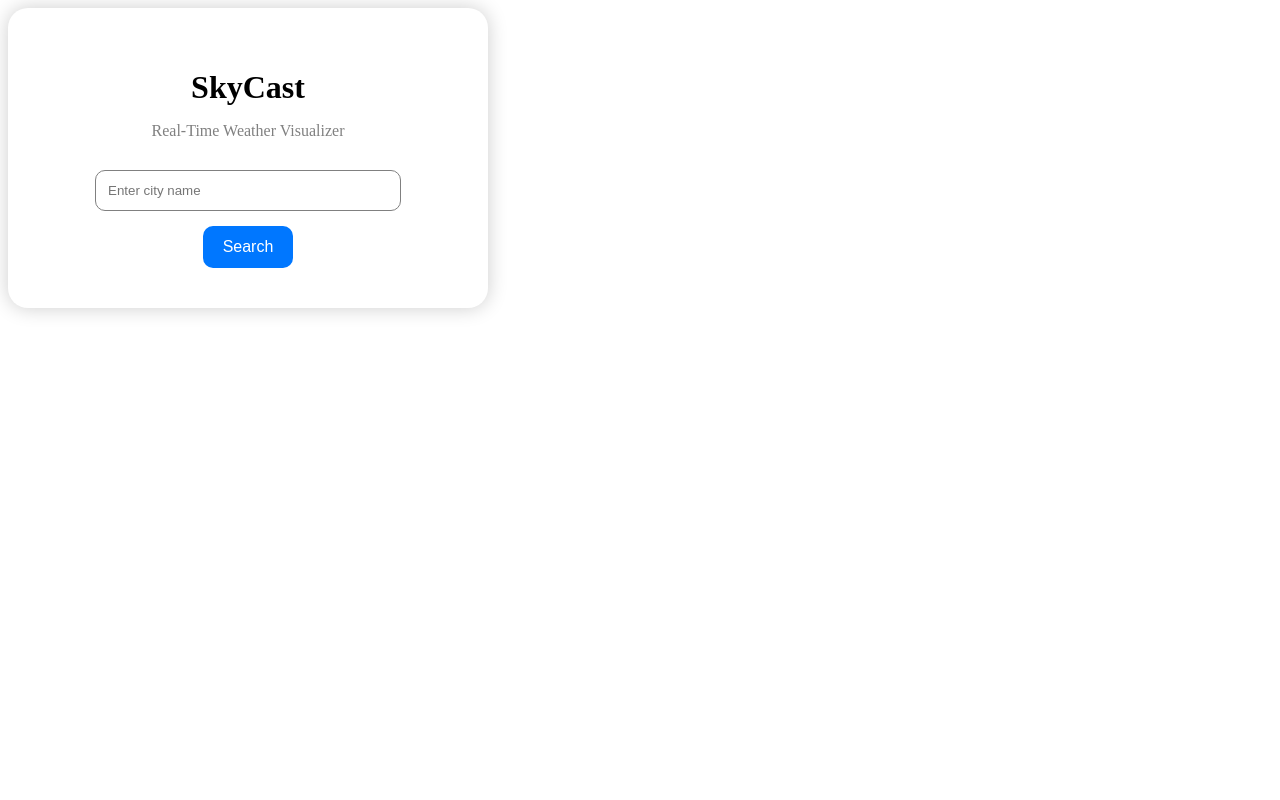
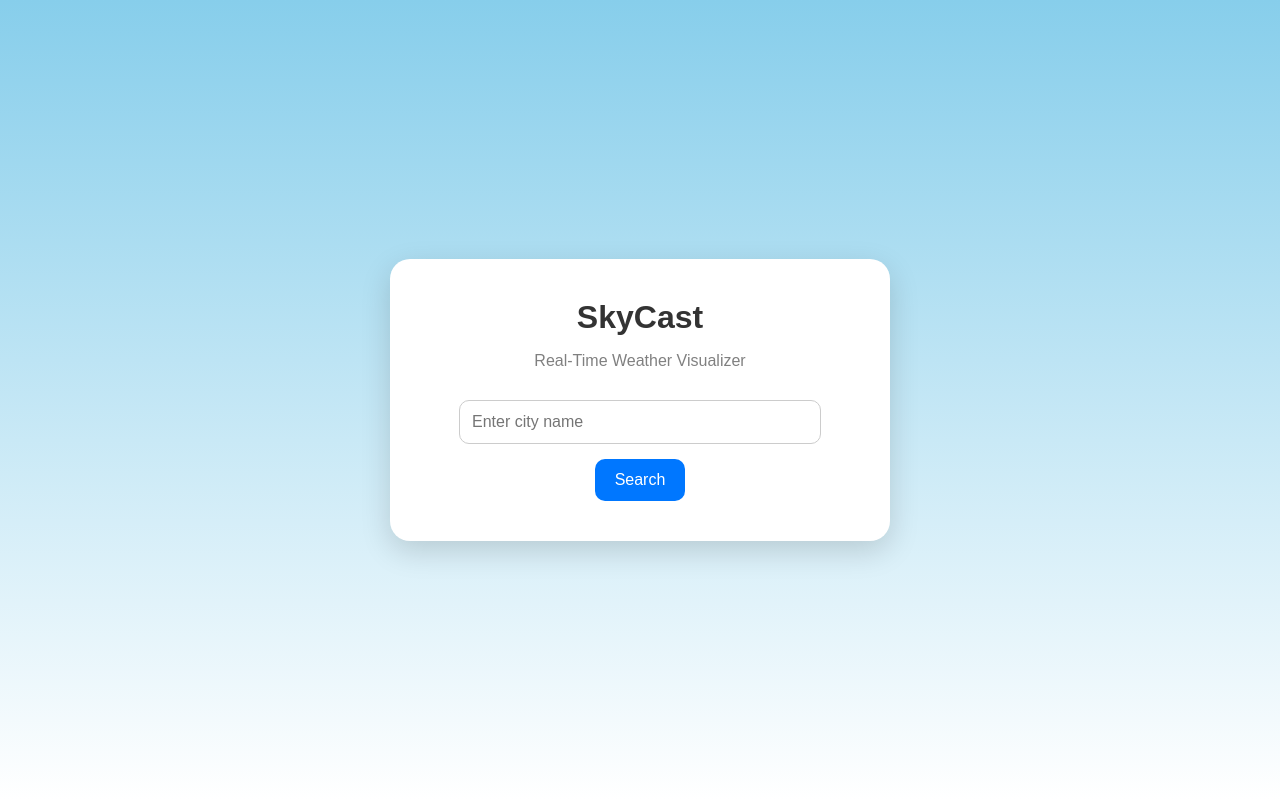
Before and after one commit to RaunakSen-EE/skycast-weather-visualizer, a Flask app: page / in a window 1280 px wide. Run offline with Flask 3, Linux system fonts and the light colour scheme.

Commit message:
Update main logic and improve styling

````diff
--- a/main.py
+++ b/main.py
@@ -29,10 +29,10 @@ if data:
     print("Temperature:", data["temp"], "°C")
     print("Humidity:", data["humidity"], "%")
 
-    # Store temperature
+    # Storing temperature
     temperature_history.append(data["temp"])
 
-    # Generate graph
+    # Generating graph
     generate_temperature_graph(temperature_history)
 
     # Scene switching
--- a/static/style.css
+++ b/static/style.css
@@ -1,8 +1,12 @@
-```css
 body {
 
     margin: 0;
-    padding: 0;
+
+    min-height: 100vh;
+
+    display: flex;
+    justify-content: center;
+    align-items: center;
 
     font-family: Arial, sans-serif;
 
@@ -11,15 +15,11 @@ body {
         #87ceeb,
         #ffffff
     );
-
-    height: 100vh;
-
-    display: flex;
-    justify-content: center;
-    align-items: center;
 }
 
 .container {
+
+    width: 420px;
 
     background: white;
 
@@ -27,16 +27,17 @@ body {
 
     border-radius: 20px;
 
-    width: 400px;
-
     text-align: center;
 
-    box-shadow: 0px 0px 20px rgba(0,0,0,0.2);
+    box-shadow: 0 10px 30px rgba(0, 0, 0, 0.15);
 }
 
 h1 {
 
+    margin-top: 0;
     margin-bottom: 10px;
+
+    color: #333;
 }
 
 .subtitle {
@@ -48,15 +49,17 @@ h1 {
 
 input {
 
-    width: 70%;
+    width: 80%;
 
     padding: 12px;
 
     border-radius: 10px;
 
-    border: 1px solid gray;
+    border: 1px solid #ccc;
 
     margin-bottom: 15px;
+
+    font-size: 16px;
 }
 
 button {
@@ -83,12 +86,13 @@ button:hover {
 
 .weather-card {
 
-    margin-top: 30px;
+    margin-top: 25px;
 
     padding: 20px;
 
     border-radius: 15px;
 
     background: #f3f3f3;
+
+    text-align: left;
 }
-```
````
